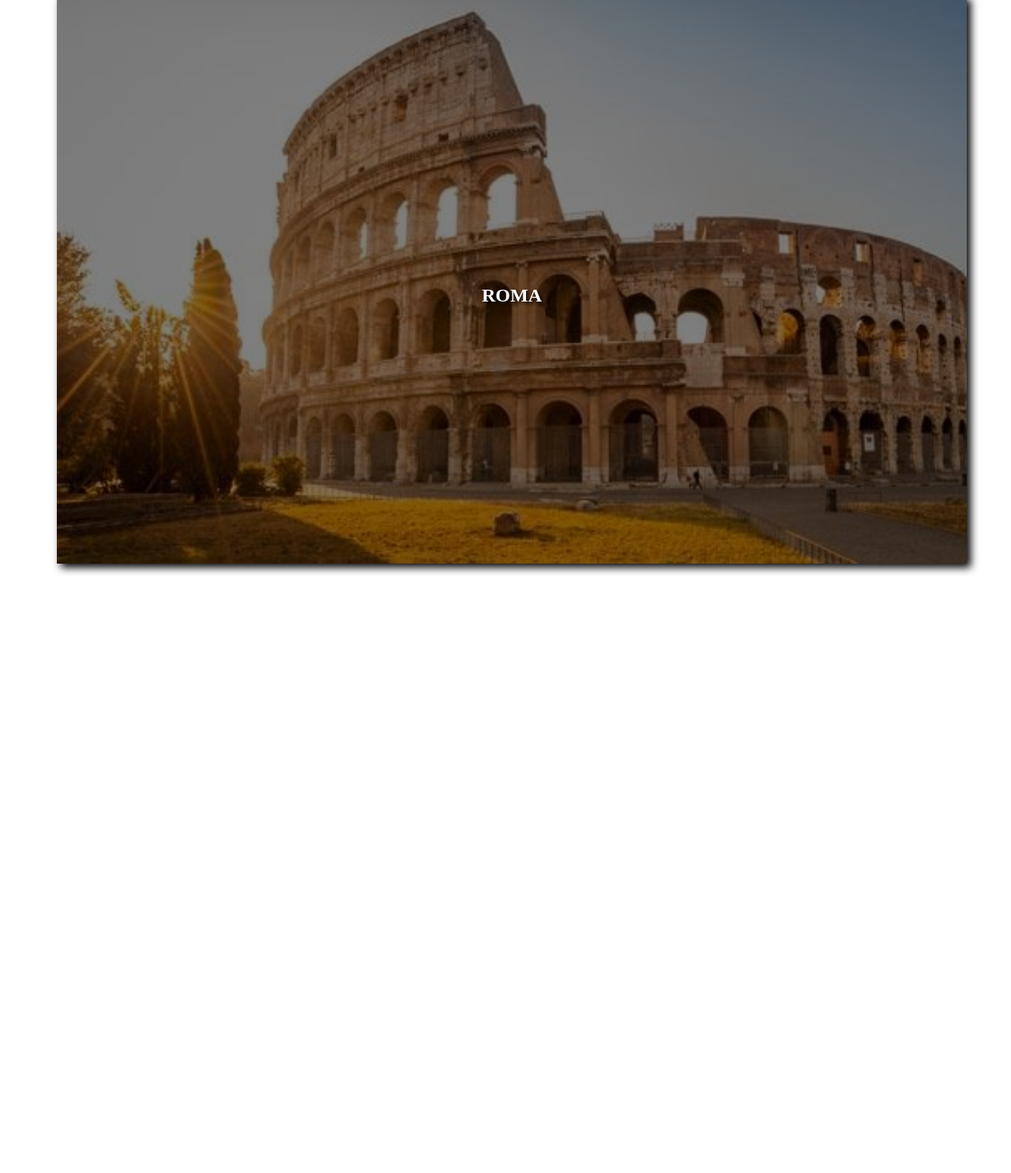
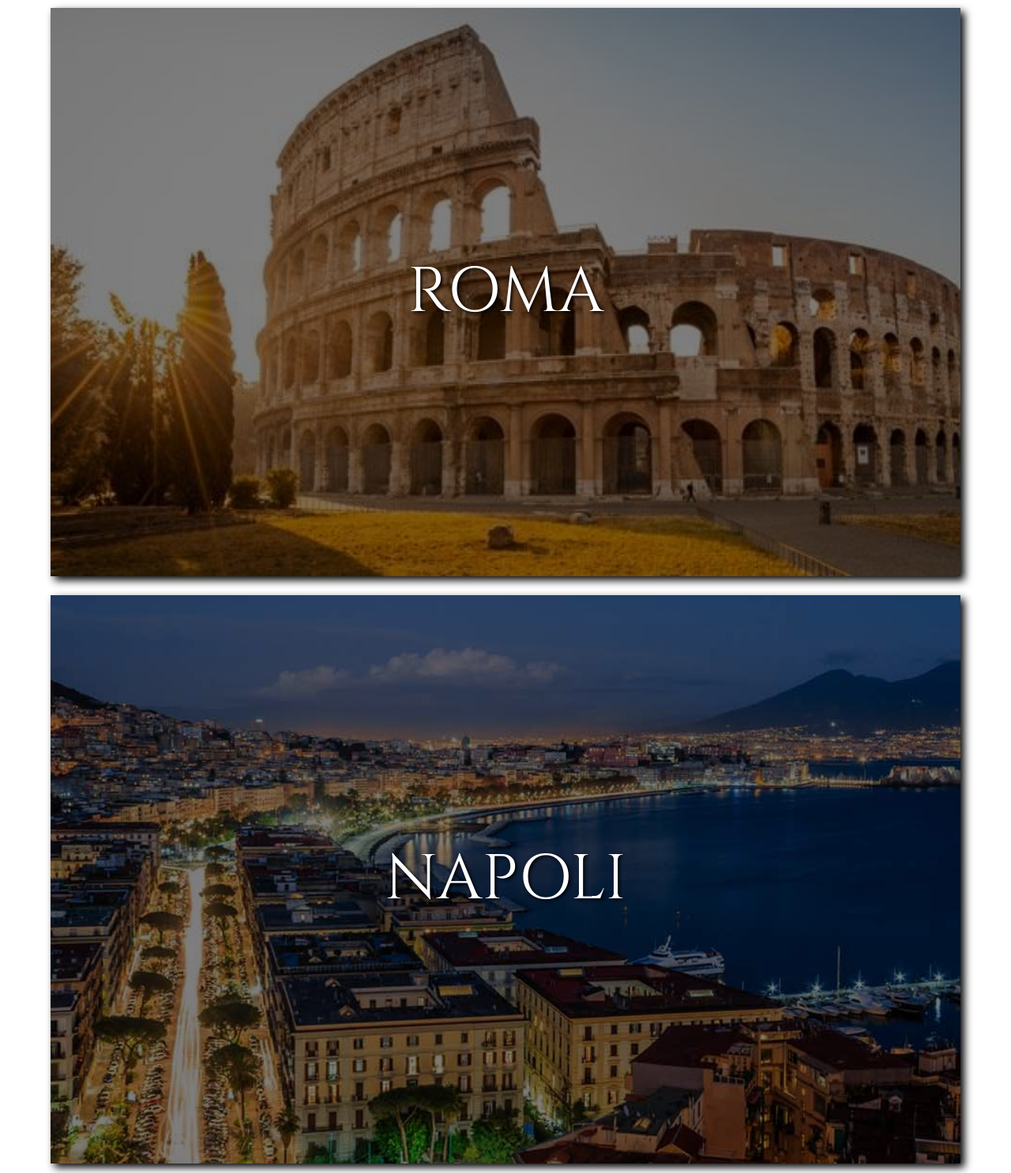
Before and after one commit to marcocaffarelli/htmlcss-airbnb, a plain HTML site: page index.html in a window 1280 px wide. Shown: the part 14-1500 px from the top of the page at 79% size. Drawn offline with Linux system fonts and the light colour scheme.

Commit message:
Aggiunto altre 2 sezioni con immagini e modificato lo stile
Per html ho aggiunto altre 2 sezioni, 3 classi diverse a section, commentato e aggiunto un nuovo link. Nel css apportate modifiche alle dimensioni, aggiunte due immagini di sfondo, aggiunti dei margini e aggiunto il carattere "Cinzel" da google fonts

```diff
--- a/css/style.css
+++ b/css/style.css
@@ -1,31 +1,44 @@
 *{
   box-sizing: border-box;
+  margin: 0;
 }
 
 .container{
-  height: 300vh;
+  height: 270vh;
   width: 100vw;
-
+  margin-top: 3vh;
 }
 
 .city{
   position: relative;
   height: 90vh;
   width: 90vw;
+  margin-left: 5vw;
+  margin-bottom: 3vh;
+  }
+.roma{
   background-image: url(../img/img1.jpg);
   background-size: cover;
-  margin-left: 5vw;
+  }
 
-}
+.napoli{
+  background-image: url(../img/img2.jpg);
+  background-size: cover;
+  }
 
-.city .layover{
+.milano{
+  background-image: url(../img/img3.jpg);
+  background-size: cover;
+  }
+
+.layover{
   height: 90vh;
   width: 90vw;
   background-color: rgba(0, 0, 0, 0.5);
   box-shadow:5px 5px 10px black;
 }
 
-.city h1{
+.city span{
   display: inline-block;
   position: absolute;
   top: 50%;
@@ -33,4 +46,6 @@
   transform: translate(-50%, -50%);
   color: white;
   text-shadow: 2px 2px 4px #000000;
+  font-size: 5em;
+  font-family: 'Cinzel', serif;
 }
--- a/index.html
+++ b/index.html
@@ -3,26 +3,41 @@
   <head>
     <meta charset="utf-8">
     <title>Airbnb</title>
+    <link href="https://fonts.googleapis.com/css2?family=Cinzel:wght@400;500;600;700;800;900&display=swap" rel="stylesheet">
     <link rel="stylesheet" href="css/style.css">
   </head>
   <body>
     <main>
+
       <!-- container -->
       <div class="container">
-        <!-- sezione1 -->
-        <section class="city">
+        <!-- Roma-->
+        <section class="city roma">
           <div class="layover">
-          <h1 >ROMA</h1>
-
+          <span>ROMA</span>
           </div>
         </section>
-        <!-- /sezione1 -->
+        <!-- /Roma -->
 
+        <!-- Napoli -->
+        <section class="city napoli">
+          <div class="layover">
+          <span>NAPOLI</span>
+          </div>
+        </section>
+        <!-- /Napoli -->
+
+        <!-- Milano -->
+        <section class="city milano">
+          <div class="layover">
+          <span>MILANO</span>
+          </div>
+        </section>
+        <!-- /Milano -->
       </div>
       <!-- /container -->
 
     </main>
 
-
   </body>
 </html>
```
